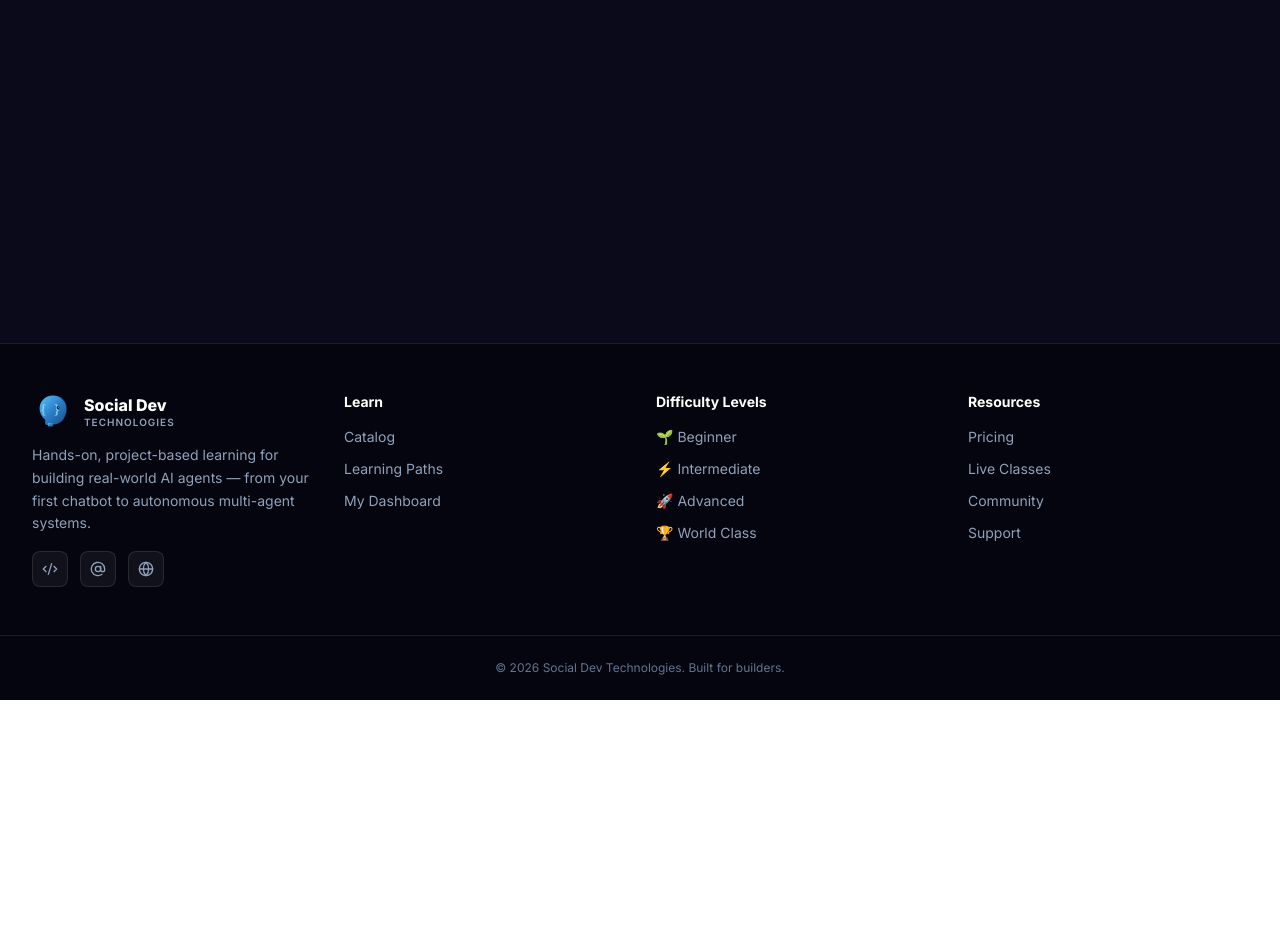
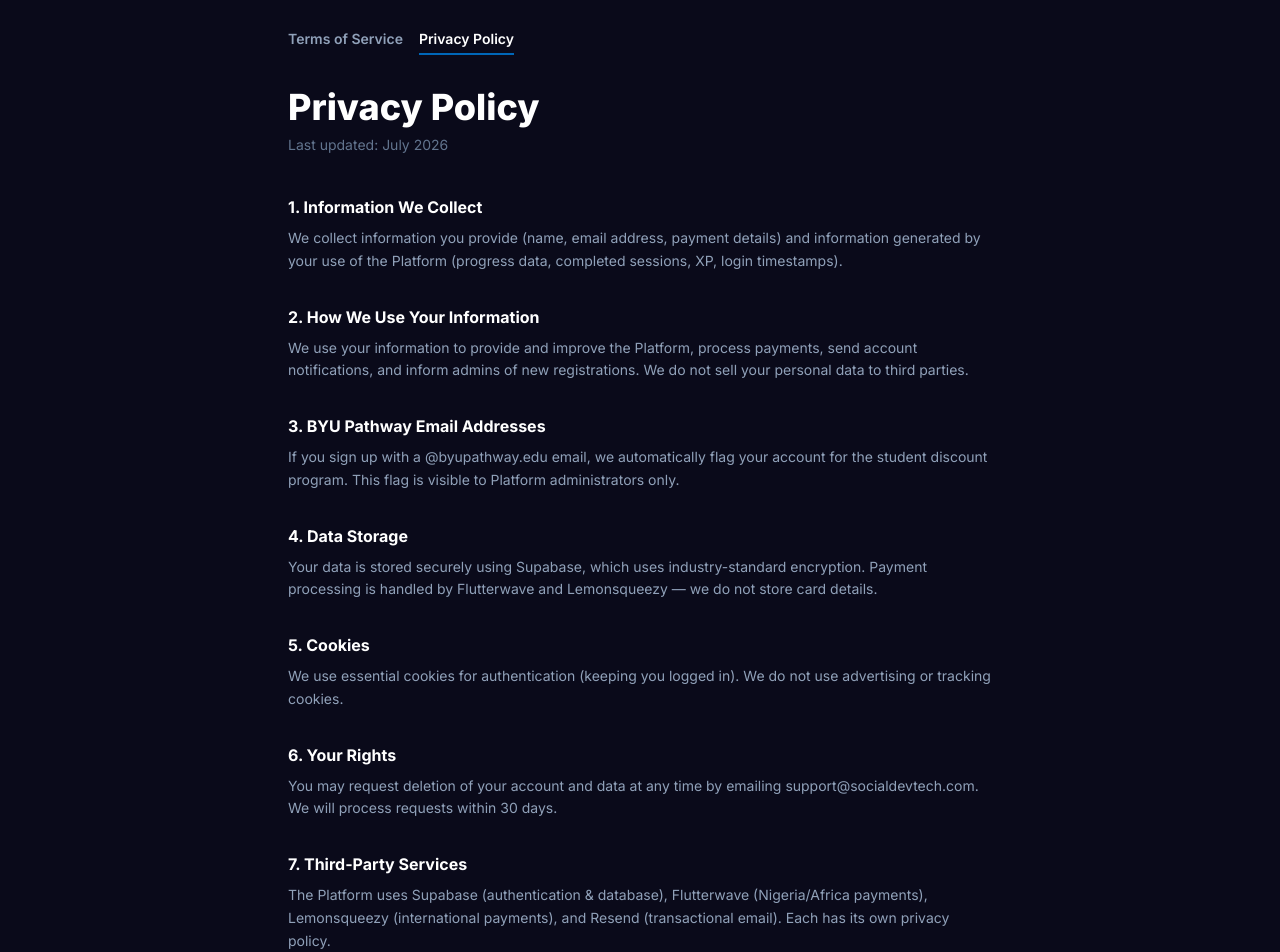
Before and after one commit to King0711/agentforge-academy, a React (Vite) app: page /legal/privacy in a window 1280 px wide. Shown: the part 100-1052 px from the top of the page. Before the commit the page ends 800 px from the top, so only its background shows below. Built offline with nearby package versions, Linux system fonts and the light colour scheme; no server answers.

Commit message:
Launch prep: SEO meta, 404 page, Terms & Privacy, legal routes, footer links

```diff
--- a/src/App.jsx
+++ b/src/App.jsx
@@ -10,6 +10,8 @@
 import Welcome from './pages/Welcome';
 import Pricing from './pages/Pricing';
 import Admin from './pages/Admin';
+import NotFound from './pages/NotFound';
+import Legal from './pages/Legal';
 import { useProgress } from './hooks/useProgress';
 import { AuthProvider, useAuth } from './context/AuthContext';
 
@@ -30,6 +32,8 @@
           <Route path="/welcome" element={<Welcome />} />
           <Route path="/pricing" element={<Pricing />} />
           <Route path="/admin" element={<Admin />} />
+          <Route path="/legal/:page" element={<Legal />} />
+          <Route path="*" element={<NotFound />} />
         </Routes>
       </main>
       <Footer />
--- a/src/components/Footer.jsx
+++ b/src/components/Footer.jsx
@@ -52,8 +52,8 @@
           links={[
             { label: 'Pricing', to: '/pricing' },
             { label: 'Live Classes', to: '/pricing' },
-            { label: 'Community', to: '#' },
-            { label: 'Support', to: '#' },
+            { label: 'Terms of Service', to: '/legal/terms' },
+            { label: 'Privacy Policy', to: '/legal/privacy' },
           ]}
         />
       </div>
--- /dev/null
+++ b/src/pages/Legal.jsx
@@ -0,0 +1,126 @@
+import { useParams, Link } from 'react-router-dom';
+import { motion } from 'framer-motion';
+
+const PAGES = {
+  terms: {
+    title: 'Terms of Service',
+    updated: 'July 2026',
+    sections: [
+      {
+        heading: '1. Acceptance of Terms',
+        body: 'By accessing or using Social Dev Technologies ("the Platform"), you agree to be bound by these Terms of Service. If you do not agree, please do not use the Platform.',
+      },
+      {
+        heading: '2. Description of Service',
+        body: 'Social Dev Technologies provides self-paced AI agent learning sessions and live instructor-led cohorts. Content is educational in nature and designed to teach practical AI and digital skills.',
+      },
+      {
+        heading: '3. User Accounts',
+        body: 'You must provide accurate information when creating an account. You are responsible for maintaining the security of your account credentials. You may not share your account with others.',
+      },
+      {
+        heading: '4. Payments & Subscriptions',
+        body: 'Pro subscriptions are billed monthly and can be cancelled at any time. Live class enrollments are one-time payments and are non-refundable after the cohort begins. BYU Pathway student discounts require a valid @byupathway.edu email address.',
+      },
+      {
+        heading: '5. Intellectual Property',
+        body: 'All course content, prompts, session guides, and materials are the property of Social Dev Technologies. You may use the knowledge gained for personal and professional projects but may not resell or redistribute our content.',
+      },
+      {
+        heading: '6. Acceptable Use',
+        body: 'You agree not to use the Platform for any unlawful purpose, to harass other users, or to interfere with the Platform\'s operation. We reserve the right to suspend accounts that violate these terms.',
+      },
+      {
+        heading: '7. Disclaimer of Warranties',
+        body: 'The Platform is provided "as is" without warranties of any kind. We do not guarantee specific career outcomes, income increases, or employment from completing our courses.',
+      },
+      {
+        heading: '8. Contact',
+        body: 'For questions about these terms, contact us at support@socialdevtech.com.',
+      },
+    ],
+  },
+  privacy: {
+    title: 'Privacy Policy',
+    updated: 'July 2026',
+    sections: [
+      {
+        heading: '1. Information We Collect',
+        body: 'We collect information you provide (name, email address, payment details) and information generated by your use of the Platform (progress data, completed sessions, XP, login timestamps).',
+      },
+      {
+        heading: '2. How We Use Your Information',
+        body: 'We use your information to provide and improve the Platform, process payments, send account notifications, and inform admins of new registrations. We do not sell your personal data to third parties.',
+      },
+      {
+        heading: '3. BYU Pathway Email Addresses',
+        body: 'If you sign up with a @byupathway.edu email, we automatically flag your account for the student discount program. This flag is visible to Platform administrators only.',
+      },
+      {
+        heading: '4. Data Storage',
+        body: 'Your data is stored securely using Supabase, which uses industry-standard encryption. Payment processing is handled by Flutterwave and Lemonsqueezy — we do not store card details.',
+      },
+      {
+        heading: '5. Cookies',
+        body: 'We use essential cookies for authentication (keeping you logged in). We do not use advertising or tracking cookies.',
+      },
+      {
+        heading: '6. Your Rights',
+        body: 'You may request deletion of your account and data at any time by emailing support@socialdevtech.com. We will process requests within 30 days.',
+      },
+      {
+        heading: '7. Third-Party Services',
+        body: 'The Platform uses Supabase (authentication & database), Flutterwave (Nigeria/Africa payments), Lemonsqueezy (international payments), and Resend (transactional email). Each has its own privacy policy.',
+      },
+      {
+        heading: '8. Contact',
+        body: 'For privacy concerns, contact us at support@socialdevtech.com.',
+      },
+    ],
+  },
+};
+
+export default function Legal() {
+  const { page } = useParams();
+  const content = PAGES[page];
+
+  if (!content) {
+    return (
+      <div className="min-h-screen bg-[#0A0A1A] flex items-center justify-center">
+        <div className="text-center">
+          <p className="text-white text-xl font-bold mb-4">Page not found</p>
+          <Link to="/" className="text-[#0067B8] hover:underline">Back to home</Link>
+        </div>
+      </div>
+    );
+  }
+
+  return (
+    <div className="min-h-screen bg-[#0A0A1A]">
+      <div className="max-w-3xl mx-auto px-4 sm:px-6 lg:px-8 py-16">
+        <motion.div initial={{ opacity: 0, y: 16 }} animate={{ opacity: 1, y: 0 }}>
+          <div className="flex gap-4 mb-8 text-sm">
+            <Link to="/legal/terms" className={`font-semibold transition-colors ${page === 'terms' ? 'text-white border-b-2 border-[#0067B8] pb-1' : 'text-slate-400 hover:text-white'}`}>Terms of Service</Link>
+            <Link to="/legal/privacy" className={`font-semibold transition-colors ${page === 'privacy' ? 'text-white border-b-2 border-[#0067B8] pb-1' : 'text-slate-400 hover:text-white'}`}>Privacy Policy</Link>
+          </div>
+
+          <h1 className="text-3xl sm:text-4xl font-extrabold text-white mb-2">{content.title}</h1>
+          <p className="text-slate-500 text-sm mb-10">Last updated: {content.updated}</p>
+
+          <div className="space-y-8">
+            {content.sections.map((s) => (
+              <div key={s.heading}>
+                <h2 className="text-base font-bold text-white mb-2">{s.heading}</h2>
+                <p className="text-slate-400 text-sm leading-relaxed">{s.body}</p>
+              </div>
+            ))}
+          </div>
+
+          <div className="mt-12 pt-8 border-t border-white/10 text-center">
+            <Link to="/" className="text-sm text-[#0067B8] hover:underline">← Back to Social Dev Technologies</Link>
+          </div>
+        </motion.div>
+      </div>
+    </div>
+  );
+}
--- /dev/null
+++ b/src/pages/NotFound.jsx
@@ -0,0 +1,27 @@
+import { Link } from 'react-router-dom';
+import { motion } from 'framer-motion';
+import { Home, Compass } from 'lucide-react';
+
+export default function NotFound() {
+  return (
+    <div className="min-h-[80vh] bg-[#0A0A1A] flex items-center justify-center px-4">
+      <motion.div
+        initial={{ opacity: 0, y: 20 }}
+        animate={{ opacity: 1, y: 0 }}
+        className="text-center max-w-md"
+      >
+        <p className="text-8xl font-extrabold bg-gradient-to-r from-[#0067B8] to-[#7C3AED] bg-clip-text text-transparent mb-4">404</p>
+        <h1 className="text-2xl font-extrabold text-white mb-3">Page not found</h1>
+        <p className="text-slate-400 mb-8">The page you're looking for doesn't exist or has been moved.</p>
+        <div className="flex flex-col sm:flex-row gap-3 justify-center">
+          <Link to="/" className="flex items-center justify-center gap-2 bg-[#0067B8] hover:bg-[#0078D4] text-white font-bold px-6 py-3 rounded-lg transition-colors">
+            <Home className="w-4 h-4" /> Back to Home
+          </Link>
+          <Link to="/catalog" className="flex items-center justify-center gap-2 bg-white/5 hover:bg-white/10 border border-white/10 text-white font-bold px-6 py-3 rounded-lg transition-colors">
+            <Compass className="w-4 h-4" /> Browse Catalog
+          </Link>
+        </div>
+      </motion.div>
+    </div>
+  );
+}
--- a/src/pages/Welcome.jsx
+++ b/src/pages/Welcome.jsx
@@ -177,10 +177,10 @@
               <button
                 onClick={handleGoogleSignIn}
                 disabled={googleLoading || !isConfigured}
-                className="w-full flex items-center justify-center gap-3 bg-white hover:bg-gray-100 disabled:opacity-50 disabled:cursor-not-allowed text-gray-800 font-bold rounded-lg px-5 py-3 transition-colors mb-5"
+                className="w-full flex items-center justify-center gap-3 bg-white hover:bg-gray-100 disabled:opacity-50 disabled:cursor-not-allowed text-gray-800 font-bold rounded-lg px-5 py-3 transition-colors mb-5 shadow-sm"
               >
                 {googleLoading ? <Loader2 className="w-5 h-5 animate-spin text-gray-600" /> : <GoogleIcon />}
-                Continue with Google
+                {googleLoading ? 'Redirecting to Google…' : 'Continue with Google'}
               </button>
 
               <div className="flex items-center gap-3 mb-5">
```
Also changed, not shown: index.html (+23 -2 lines).
